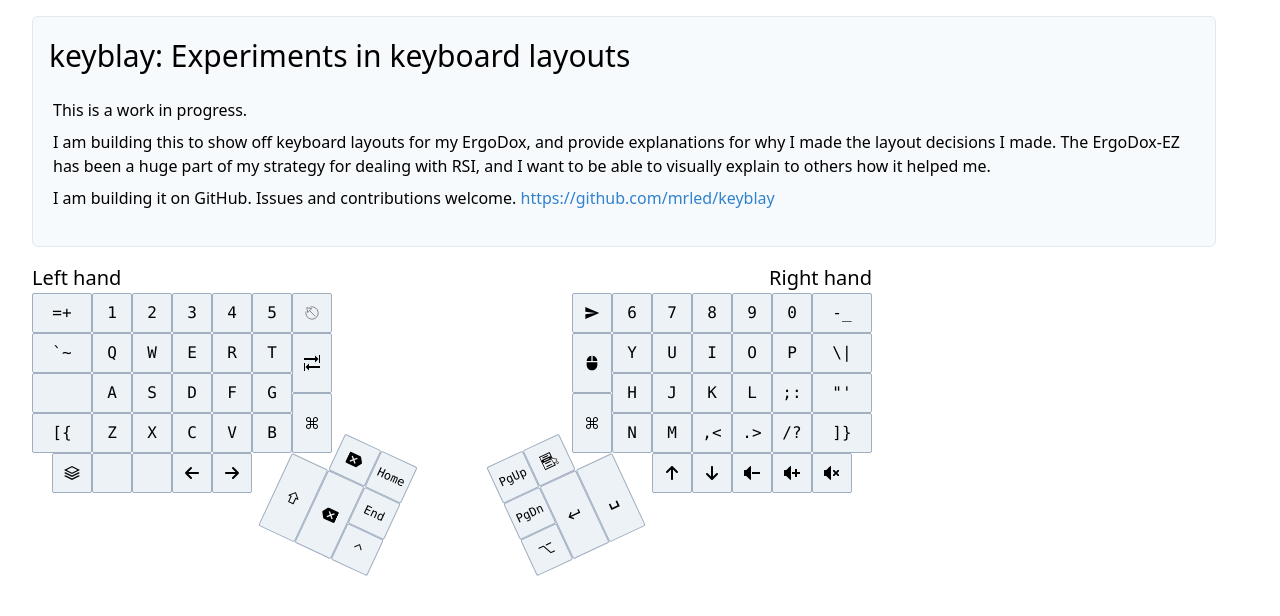
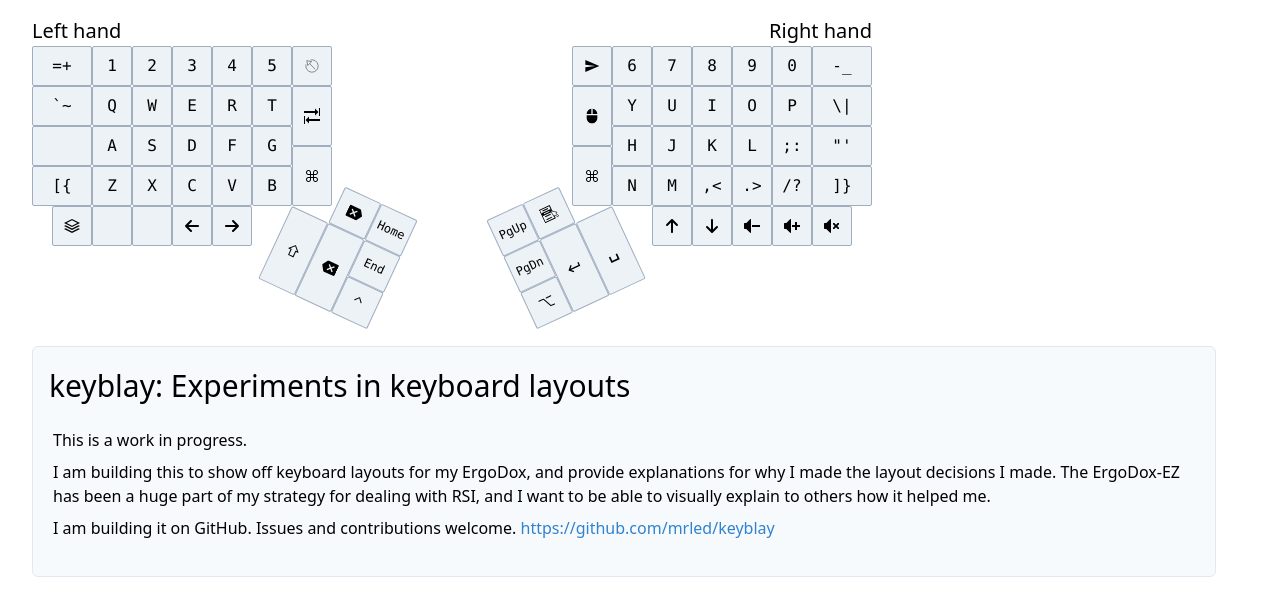
Before and after one commit to mrled/keymap.click, a Next.js app: page / in a window 1280 px wide. Shown: the top 616 px of the page. Built offline with nearby package versions, Linux system fonts and the light colour scheme.

Commit message:
Place key info back at the bottom of the page

```diff
--- a/components/keyboard.jsx
+++ b/components/keyboard.jsx
@@ -120,6 +120,7 @@ export const Keyboard = ({ initialState }) => {
         id="keyblay-debug-outer-wrapper-div"
       >
         <div className="w-full md:mr-8 md:px-4 z-10">
+          {renderKeyboard()}
           <div className="bottom-auto top-0 left-0 right-0 border border-gray-300 bg-gray-100 rounded-md p-4 mb-4 mx-auto">
             <InfoPanel
               keyData={pressedKey}
@@ -129,7 +130,6 @@ export const Keyboard = ({ initialState }) => {
               }}
             />
           </div>
-          {renderKeyboard()}
         </div>
         {/* We place the canvas last and therefore we do not need to specify a z-index -
          * it is naturally on top of the other content.
--- a/styles/keygrid.css
+++ b/styles/keygrid.css
@@ -50,10 +50,18 @@
   transform: translateX(calc(var(--keyboard-grid-unit) * -2))
     translateY(calc(var(--keyboard-grid-unit) * 6)) rotate(25deg);
   transform-origin: 0 calc(var(--keyboard-grid-unit) * 2);
+  /* Don't set padding here so that on narrow screens there is not too much blank space
+   * between the left hand and the right hand.
+   * On wide screens, the padding-bottom of the right thumb cluster will prevent overlap.
+   */
+  /* padding-bottom: calc(var(--keyboard-grid-unit) * 9); */
 }
 .keyboard-right-thumb-cluster {
   transform: translateX(calc(var(--keyboard-grid-unit) * 2))
     translateY(calc(var(--keyboard-grid-unit) * 6)) rotate(-25deg);
   transform-origin: calc(var(--keyboard-grid-unit) * 6)
     calc(var(--keyboard-grid-unit) * 2);
+  /* Prevent the transformed thumb cluster from overlapping with elements below it
+   */
+  padding-bottom: calc(var(--keyboard-grid-unit) * 9);
 }
```
